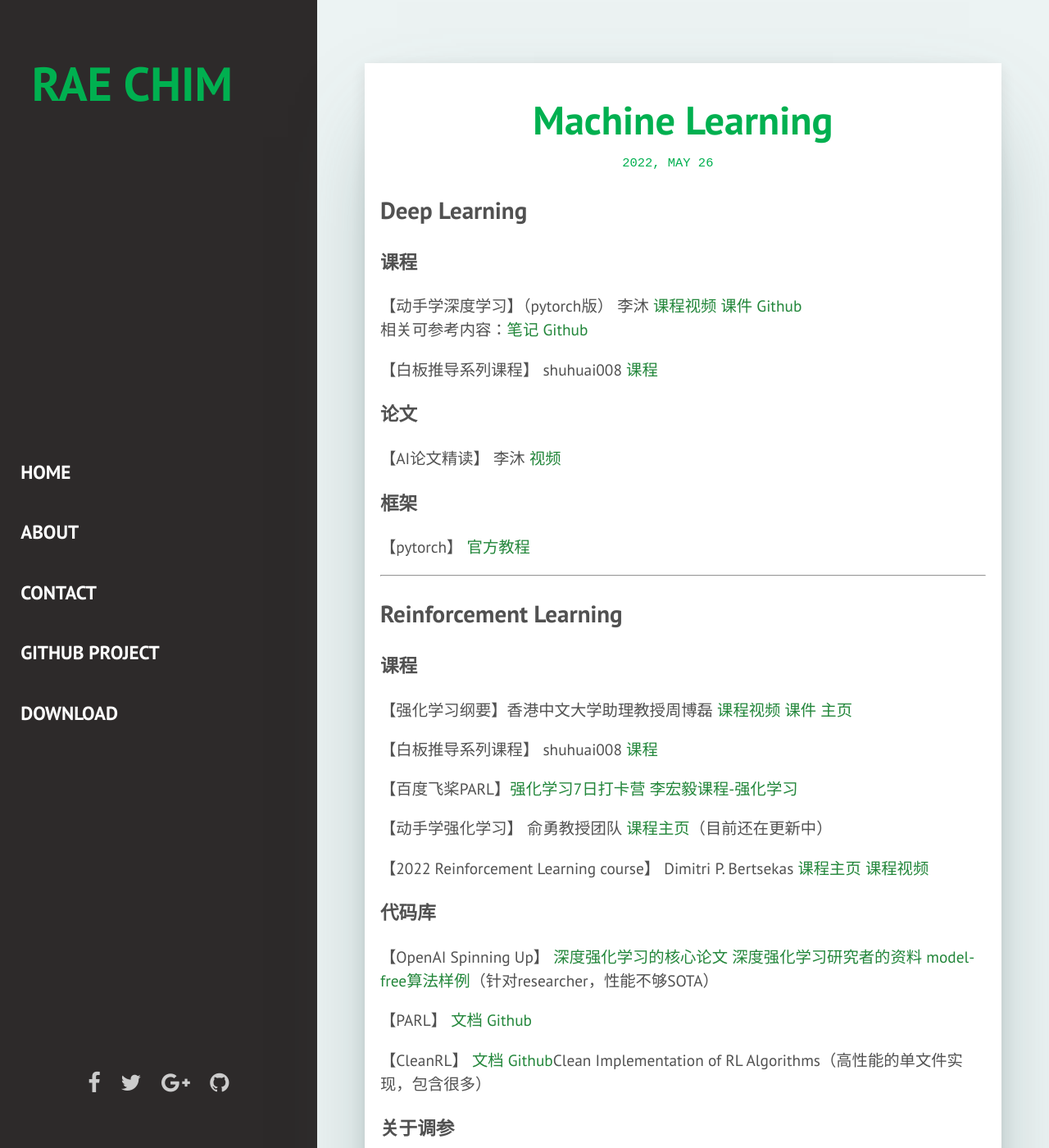
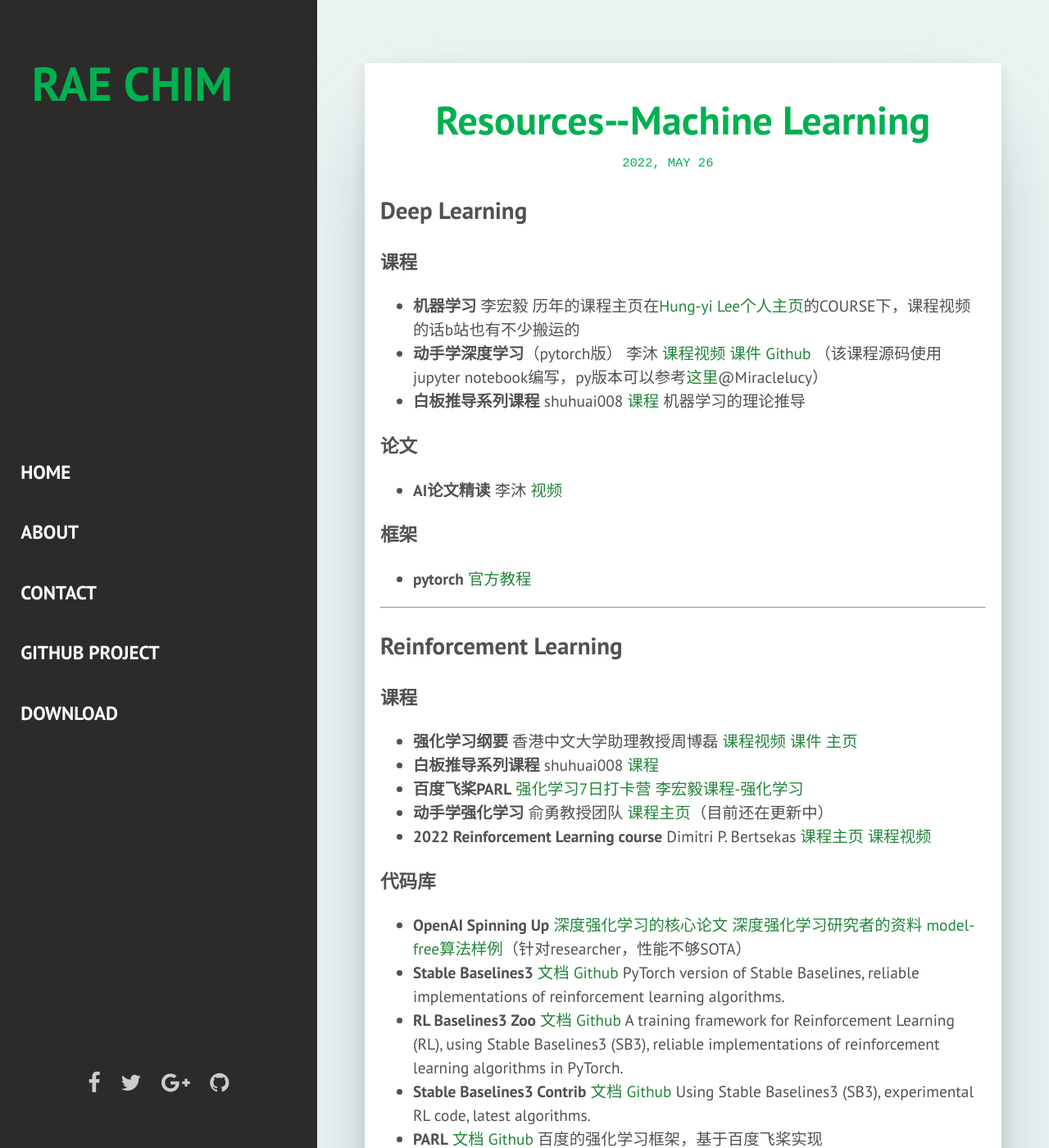
Before and after one commit to RaeChim/RaeChim.github.io, a Jekyll site: the page built from _posts/2022-05-27-ML.md, in a window 1280 px wide and 1400 px high. Shown: the whole window at 82% size. Built offline with Jekyll 4.4.1, drawn with Linux system fonts in a browser that asks for light colours; nearby versions of some CDN libraries; some web fonts are replaced; some of the changed text lies outside the part shown.

Commit message:
update ML

```diff
--- a/_posts/2022-05-27-ML.md
+++ b/_posts/2022-05-27-ML.md
@@ -1,6 +1,6 @@
 ---
 layout: post
-title: Machine Learning
+title: Resources--Machine Learning
 date:   2022-05-27 00:00:00 +0200
 img:
 description: A summary of learning materials containing information on machine learning, deep learning and reinforcement learning.
@@ -10,18 +10,17 @@
 
 ### 课程
 
-【动手学深度学习】（pytorch版） 李沐 [课程视频](https://space.bilibili.com/1567748478/channel/seriesdetail?sid=358497) [课件](https://zh-v2.d2l.ai/) [Github](https://github.com/d2l-ai/d2l-zh)
-相关可参考内容：[笔记](https://tangshusen.me/Dive-into-DL-PyTorch) [Github](https://github.com/Miraclelucy/dive_into_deep_learning)
-
-【白板推导系列课程】 shuhuai008 [课程](https://www.bilibili.com/video/BV1aE411o7qd?spm_id_from=333.999.0.0)
+* **机器学习** 李宏毅 历年的课程主页在[Hung-yi Lee个人主页](https://speech.ee.ntu.edu.tw/~hylee/index.php)的COURSE下，课程视频的话b站也有不少搬运的
+* **动手学深度学习**（pytorch版） 李沐 [课程视频](https://space.bilibili.com/1567748478/channel/seriesdetail?sid=358497) [课件](https://zh-v2.d2l.ai/) [Github](https://github.com/d2l-ai/d2l-zh) （该课程源码使用jupyter notebook编写，py版本可以参考[这里](https://github.com/Miraclelucy/dive_into_deep_learning)@Miraclelucy）
+* **白板推导系列课程** shuhuai008 [课程](https://www.bilibili.com/video/BV1aE411o7qd?spm_id_from=333.999.0.0) 机器学习的理论推导
 
 ### 论文
 
-【AI论文精读】 李沐 [视频](https://space.bilibili.com/1567748478/channel/collectiondetail?sid=32744)
+* **AI论文精读** 李沐 [视频](https://space.bilibili.com/1567748478/channel/collectiondetail?sid=32744)
 
 ### 框架
 
-【pytorch】 [官方教程](https://pytorch.org/tutorials/)
+* **pytorch** [官方教程](https://pytorch.org/tutorials/)
 
 ---
 
@@ -29,48 +28,36 @@
 
 ### 课程
 
-【强化学习纲要】香港中文大学助理教授周博磊 [课程视频](https://space.bilibili.com/511221970/channel/seriesdetail?sid=764099) [课件](https://github.com/zhoubolei/introRL) [主页](https://boleizhou.github.io/)
-
-【白板推导系列课程】 shuhuai008 [课程](https://space.bilibili.com/97068901?spm_id_from=333.788.b_765f7570696e666f.1)
-
-【百度飞桨PARL】[强化学习7日打卡营](https://aistudio.baidu.com/aistudio/course/introduce/1335) [李宏毅课程-强化学习](https://aistudio.baidu.com/aistudio/course/introduce/2062)
-
-【动手学强化学习】 俞勇教授团队 [课程主页](https://hrl.boyuai.com)（目前还在更新中）
-
-【2022 Reinforcement Learning course】 Dimitri P. Bertsekas [课程主页](http://web.mit.edu/dimitrib/www/RLbook.html) [课程视频](https://space.bilibili.com/2036999141)
+* **强化学习纲要** 香港中文大学助理教授周博磊 [课程视频](https://space.bilibili.com/511221970/channel/seriesdetail?sid=764099) [课件](https://github.com/zhoubolei/introRL) [主页](https://boleizhou.github.io/)
+* **白板推导系列课程** shuhuai008 [课程](https://space.bilibili.com/97068901?spm_id_from=333.788.b_765f7570696e666f.1)
+* **百度飞桨PARL** [强化学习7日打卡营](https://aistudio.baidu.com/aistudio/course/introduce/1335) [李宏毅课程-强化学习](https://aistudio.baidu.com/aistudio/course/introduce/2062)
+* **动手学强化学习** 俞勇教授团队 [课程主页](https://hrl.boyuai.com)（目前还在更新中）
+* **2022 Reinforcement Learning course** Dimitri P. Bertsekas [课程主页](http://web.mit.edu/dimitrib/www/RLbook.html) [课程视频](https://space.bilibili.com/2036999141)
 
 ### 代码库
 
-【OpenAI Spinning Up】 [深度强化学习的核心论文](https://spinningup.readthedocs.io/zh_CN/latest/spinningup/keypapers.html) [深度强化学习研究者的资料](https://spinningup.readthedocs.io/zh_CN/latest/spinningup/spinningup.html) [model-free算法样例](https://github.com/openai/spinningup)（针对researcher，性能不够SOTA）
-
-【PARL】 [文档](https://parl.readthedocs.io/zh_CN/latest/index.html) [Github](https://github.com/PaddlePaddle/PARL)
-
-【CleanRL】 [文档](https://docs.cleanrl.dev/) [Github](https://github.com/vwxyzjn/cleanrl)Clean Implementation of RL Algorithms（高性能的单文件实现，包含很多）
+* **OpenAI Spinning Up** [深度强化学习的核心论文](https://spinningup.readthedocs.io/zh_CN/latest/spinningup/keypapers.html) [深度强化学习研究者的资料](https://spinningup.readthedocs.io/zh_CN/latest/spinningup/spinningup.html) [model-free算法样例](https://github.com/openai/spinningup)（针对researcher，性能不够SOTA）
+* **Stable Baselines3** [文档](https://stable-baselines3.readthedocs.io/en/master/) [Github](https://github.com/DLR-RM/stable-baselines3) PyTorch version of Stable Baselines, reliable implementations of reinforcement learning algorithms.
+* **RL Baselines3 Zoo** [文档](https://rl-baselines3-zoo.readthedocs.io/en/master/) [Github](https://github.com/DLR-RM/rl-baselines3-zoo) A training framework for Reinforcement Learning (RL), using Stable Baselines3 (SB3), reliable implementations of reinforcement learning algorithms in PyTorch.
+* **Stable Baselines3 Contrib** [文档](https://sb3-contrib.readthedocs.io/en/master/) [Github](https://github.com/Stable-Baselines-Team/stable-baselines3-contrib) Using Stable Baselines3 (SB3), experimental RL code, latest algorithms.
+* **PARL** [文档](https://parl.readthedocs.io/zh_CN/latest/index.html) [Github](https://github.com/PaddlePaddle/PARL) 百度的强化学习框架，基于百度飞桨实现
+* **CleanRL** [文档](https://docs.cleanrl.dev/) [Github](https://github.com/vwxyzjn/cleanrl) Clean Implementation of RL Algorithms（高性能的单文件实现，包含很多）
 
 ### 关于调参
 
-[深度强化学习调参技巧](https://zhuanlan.zhihu.com/p/345353294)：以D3QN、TD3、PPO、SAC算法为例
+* [深度强化学习调参技巧](https://zhuanlan.zhihu.com/p/345353294)：以D3QN、TD3、PPO、SAC算法为例
+* **ICLR**: The 37 Implementation Details of Proximal Policy Optimization [论文地址](https://iclr-blog-track.github.io/2022/03/25/ppo-implementation-details/) [中文翻译](https://mp.weixin.qq.com/s/kMv99HZOeJCnZ2Fy2pV8Yw)
 
-**ICLR**: The 37 Implementation Details of Proximal Policy Optimization [论文地址](https://iclr-blog-track.github.io/2022/03/25/ppo-implementation-details/) [中文翻译](https://mp.weixin.qq.com/s/kMv99HZOeJCnZ2Fy2pV8Yw)
+### 其它可参考的内容
 
-### 其它可参考的笔记
-
-【lilianweng】leader of Applied Research at OpenAI [个人主页](https://lilianweng.github.io/)
-
-【刘建平Pinard】 [Github](https://github.com/ljpzzz/machinelearning) [博客](https://www.cnblogs.com/pinard)
-
-《蘑菇书EasyRL》 [书籍主页](https://datawhalechina.github.io/easy-rl/#/)
-
-【白话强化学习】 [知乎专栏](https://www.zhihu.com/column/c_1215667894253830144) [Github](https://github.com/louisnino/RLcode)
-
-【智能单元】 [知乎专栏](https://www.zhihu.com/column/intelligentunit)
-
-YJLAugus [Github](https://github.com/YJLAugus/Reinforcement-Learning-Notes) [笔记](https://www.yuque.com/yjlaugus/reinforcement-learning-notes)
-
-Jingye Wang [个人主页](https://2ez4ai.github.io/categories/)
-
-【多智能体强化学习路线图 (MARL Roadmap)】[知乎专栏](https://zhuanlan.zhihu.com/p/349092158)
-
-【强化学习论文阅读】 [知乎专栏](https://www.zhihu.com/column/c_1434247605399887872)
-
-【MARL多智能体强化学习分享】[知乎专栏](https://www.zhihu.com/column/c_1061939147282915328)
+* **天津大学深度强化学习实验室** [主页](http://www.icdai.org/) [知乎主页](https://www.zhihu.com/people/hao-jian-ye-tian-jin-da-xue-51)
+* **lilianweng** leader of Applied Research at OpenAI [个人主页](https://lilianweng.github.io/)
+* **刘建平Pinard** [Github](https://github.com/ljpzzz/machinelearning) [博客](https://www.cnblogs.com/pinard)
+* **《蘑菇书EasyRL》** [书籍主页](https://datawhalechina.github.io/easy-rl/#/)
+* **白话强化学习** [知乎专栏](https://www.zhihu.com/column/c_1215667894253830144) [Github](https://github.com/louisnino/RLcode)
+* **智能单元** [知乎专栏](https://www.zhihu.com/column/intelligentunit)
+* **YJLAugus** [Github](https://github.com/YJLAugus/Reinforcement-Learning-Notes) [笔记](https://www.yuque.com/yjlaugus/reinforcement-learning-notes)
+* **Jingye Wang** [个人主页](https://2ez4ai.github.io/categories/)
+* **多智能体强化学习路线图 (MARL Roadmap)** [知乎专栏](https://zhuanlan.zhihu.com/p/349092158)
+* **强化学习论文阅读** [知乎专栏](https://www.zhihu.com/column/c_1434247605399887872)
+* **MARL多智能体强化学习分享** [知乎专栏](https://www.zhihu.com/column/c_1061939147282915328)
```
